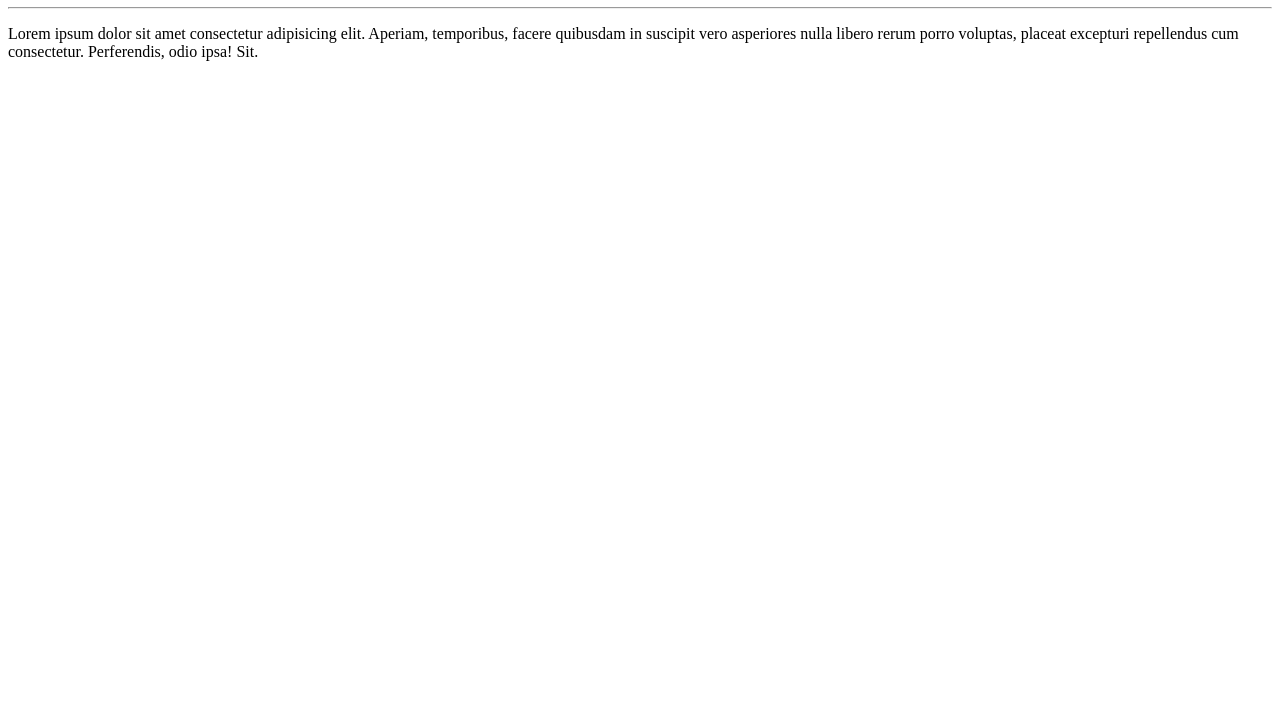
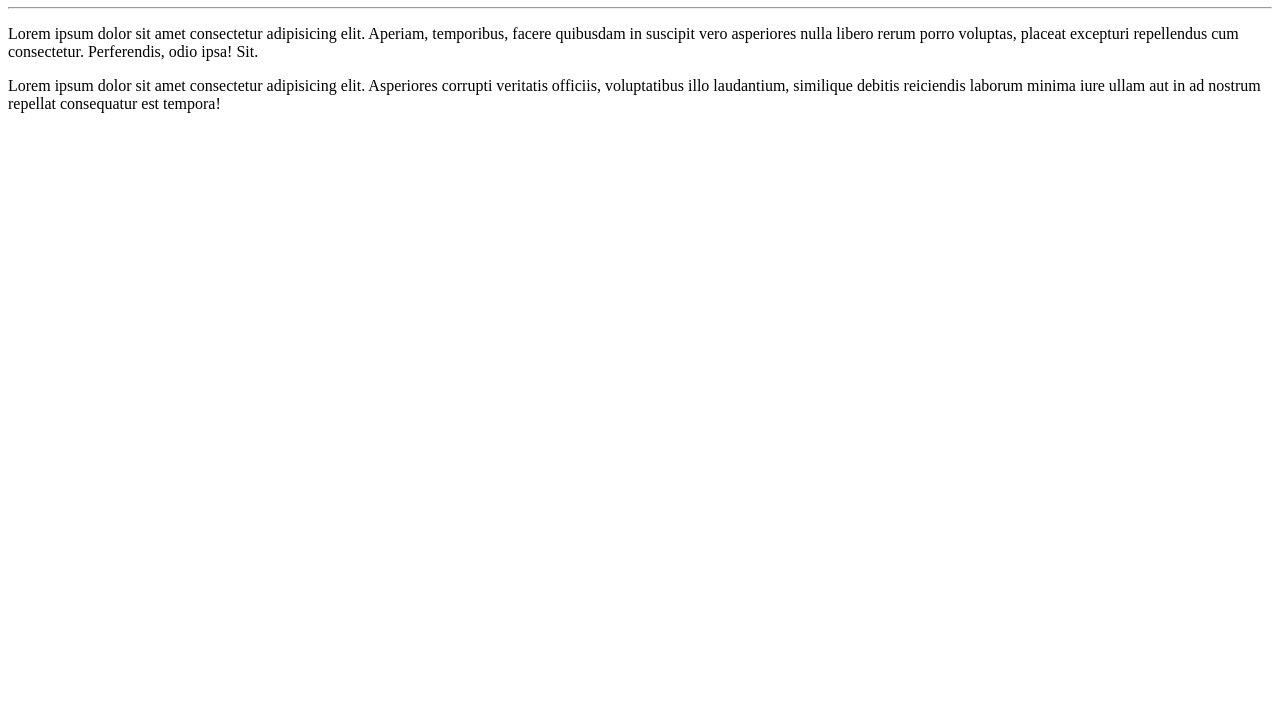
Before and after one commit to Joao-Bosco-Silva/Ola-Mundo, a plain HTML site: page site-exemplo/index.html in a window 1280 px wide. Shown: the part 73-800 px from the top of the page. Drawn offline with Linux system fonts and the light colour scheme.

Commit message:
adicionei um parágrafo

```diff
--- a/site-exemplo/index.html
+++ b/site-exemplo/index.html
@@ -9,5 +9,6 @@
     <h1>Olá, Mundo!</h1>
     <hr>
     <p>Lorem ipsum dolor sit amet consectetur adipisicing elit. Aperiam, temporibus, facere quibusdam in suscipit vero asperiores nulla libero rerum porro voluptas, placeat excepturi repellendus cum consectetur. Perferendis, odio ipsa! Sit.</p>
+    <p>Lorem ipsum dolor sit amet consectetur adipisicing elit. Asperiores corrupti veritatis officiis, voluptatibus illo laudantium, similique debitis reiciendis laborum minima iure ullam aut in ad nostrum repellat consequatur est tempora!</p>
 </body>
 </html>
```
